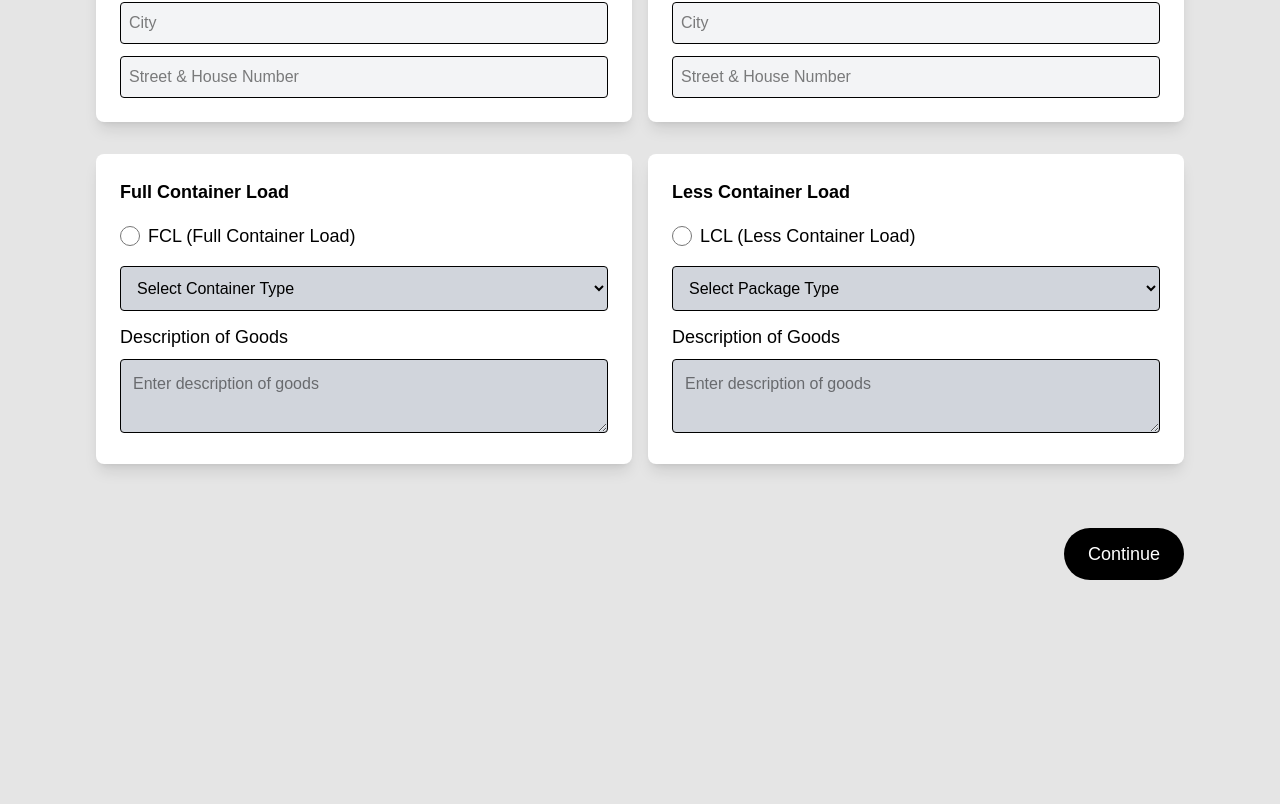
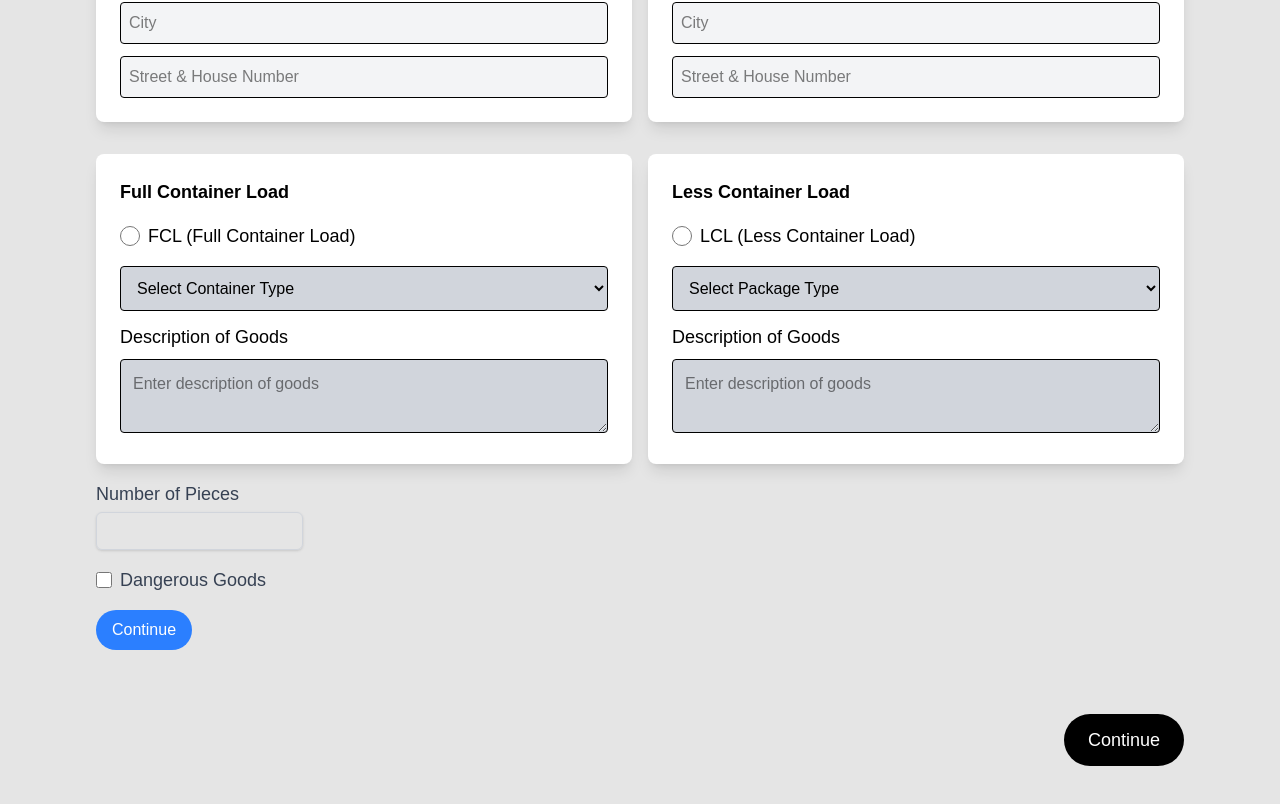
Before and after one commit to AlketKuehne/aquavinci, a Next.js app: page /create-shipment in a window 1280 px wide. Shown: the part 670-1474 px from the top of the page. Before the commit the page ends 1314 px from the top, so only its background shows below. Built offline with nearby package versions, Linux system fonts and the light colour scheme.

Commit message:
added boxes

```diff
--- a/app/create-shipment/page.tsx
+++ b/app/create-shipment/page.tsx
@@ -36,6 +36,24 @@ export default function ShipmentPage() {
   const [consigneeEmail, setConsigneeEmail] = useState("");
   const [consignorPhone, setConsignorPhone] = useState("");
   const [consigneePhone, setConsigneePhone] = useState("");
+  const [numberOfPieces, setNumberOfPieces] = useState('');
+  const [isDangerousGoods, setIsDangerousGoods] = useState(false);
+
+  const handleNumberOfPiecesChange = (e: React.ChangeEvent<HTMLInputElement>) => {
+    const value = e.target.value;
+    if (/^\d*$/.test(value)) {
+      setNumberOfPieces(value);
+    }
+  };
+
+  const handleDangerousGoodsChange = () => {
+    setIsDangerousGoods(!isDangerousGoods);
+  };
+
+  const handleContinue = () => {
+    // Handle continue action
+    console.log('Continue clicked');
+  };
 
   useEffect(() => {
     const isFormValid = Boolean(
@@ -367,6 +385,31 @@ export default function ShipmentPage() {
           </div>
         </div>
 
+        <div className="mt-4">
+          <label className="block text-lg font-medium text-gray-700">Number of Pieces</label>
+          <input
+            type="text"
+            value={numberOfPieces}
+            onChange={handleNumberOfPiecesChange}
+            className="mt-1 block w-full px-3 py-2 border border-gray-300 rounded-md shadow-sm focus:outline-none focus:ring-indigo-500 focus:border-indigo-500 sm:text-sm"
+          />
+        </div>
+        <div className="mt-4 flex items-center">
+          <input
+            type="checkbox"
+            checked={isDangerousGoods}
+            onChange={handleDangerousGoodsChange}
+            className="h-4 w-4 text-indigo-600 border-gray-300 rounded focus:ring-indigo-500"
+          />
+          <label className="ml-2 block text-lg font-medium text-gray-700">Dangerous Goods</label>
+        </div>
+        <button
+          className="mt-4 px-4 py-2 bg-blue-500 text-white rounded-full cursor-pointer transition-all duration-[1250ms] hover:bg-blue-700"
+          onClick={handleContinue}
+        >
+          Continue
+        </button>
+
         {/* Continue Button */}
         <div className="flex justify-end w-full mt-16 mb-16">
           <button
@@ -389,7 +432,7 @@ export default function ShipmentPage() {
                 !!WARNING!!
               </div>
               <div className="text-black text-lg">
-                You cant't contiune without filling the mandatory fields (*)
+                You can't continue without filling the mandatory fields (*)
               </div>
             </div>
           </div>
```
